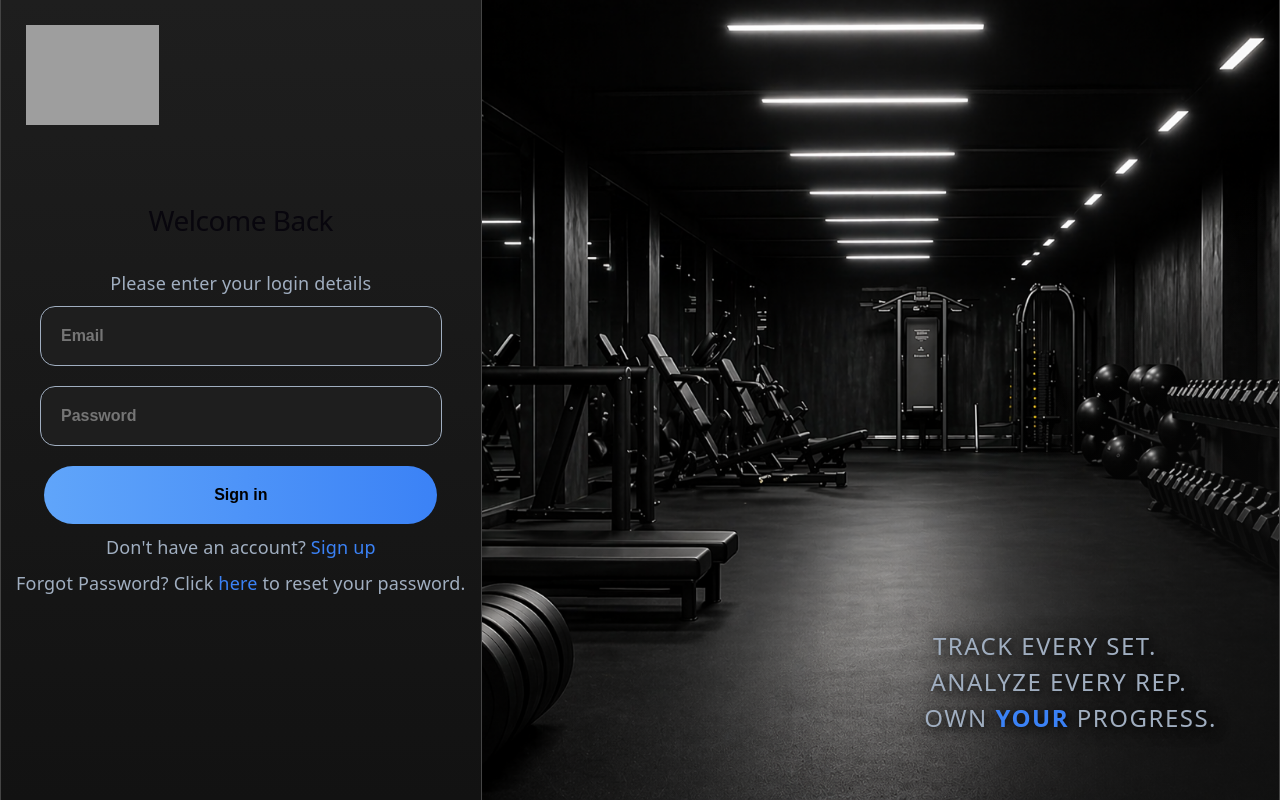
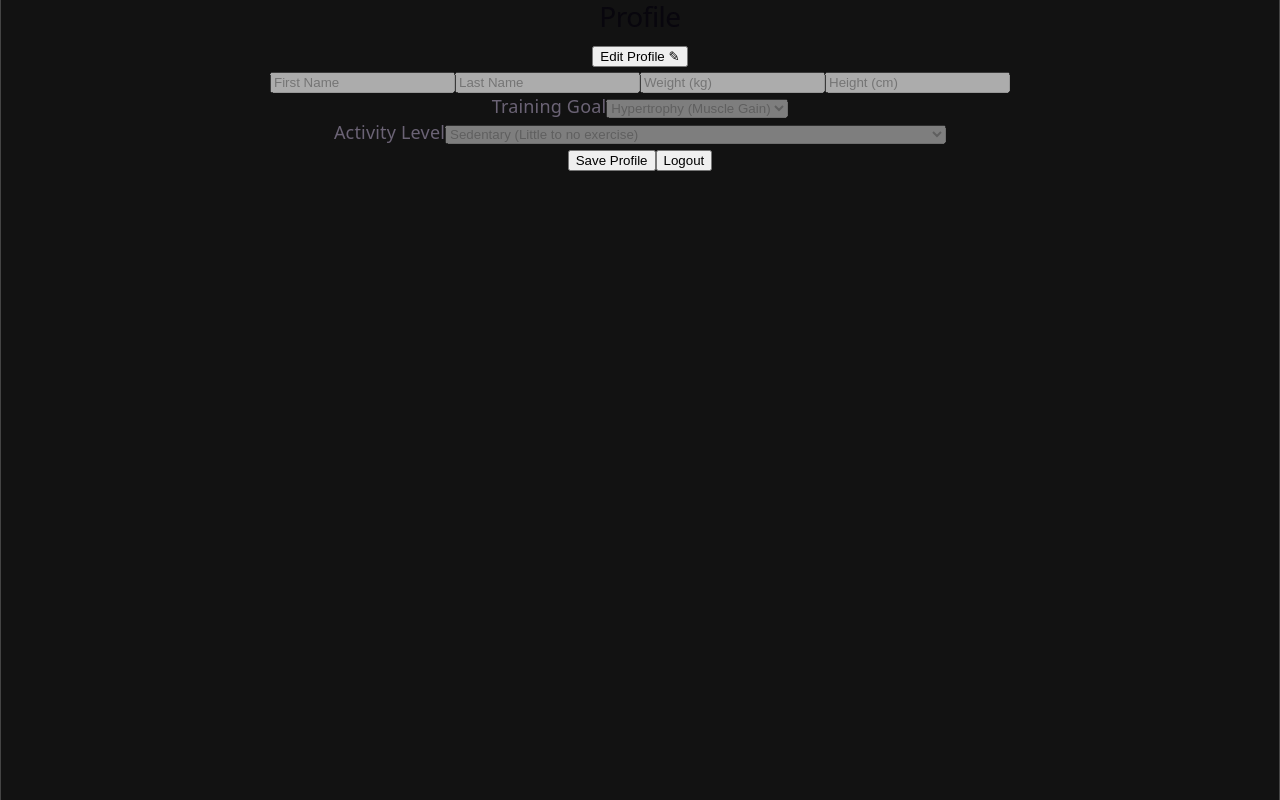
Before and after one commit to rstrauman/workout-tracker, a React (Vite) app: page /profile in a window 1280 px wide. Before the commit this address led to /. Built offline with nearby package versions, Linux system fonts and the light colour scheme; no server answers; grey boxes are pictures that could not be loaded.

Commit message:
finished profile creation and editing

```diff
--- a/src/App.jsx
+++ b/src/App.jsx
@@ -5,7 +5,7 @@ import { onAuthStateChanged } from "firebase/auth";
 
 import Login from "./pages/Login/Login";
 import Verification from "./pages/Verification/Verification";
-import Onboarding from "./pages/Onboarding/Onboarding";
+import Profile from "./pages/Profile/Profile";
 import Workout from "./pages/Workout/Workout";
 
 function App() {
@@ -30,7 +30,12 @@ function App() {
             } />
 
             <Route path="/verify" element={<Verification />} />
-            <Route path="/onboarding" element={<Onboarding />} />
+
+            <Route path="/onboarding" element={<Profile isOnboarding={true} />} />
+            <Route path="/profile" element={<Profile isOnboarding={false} />} />
+
+            {/* <Route path="/onboarding" element={<Onboarding />} /> */}
+
             <Route path="/workout" element={<Workout />} />
 
             <Route path="*" element={<Navigate to="/" />} />
--- a/src/pages/Profile/Profile.jsx
+++ b/src/pages/Profile/Profile.jsx
@@ -1,31 +1,60 @@
-import { useState } from "react";
+import { useState, useEffect } from "react";
+import { useNavigate } from "react-router-dom";
 import { auth, db } from "../../firebase/firebase";
-import { doc, setDoc } from "firebase/firestore";
+import { doc, setDoc, getDoc } from "firebase/firestore";
+import { signOut } from "firebase/auth";
+import styles from "./Profile.module.css";
 
-function Profile() {
-  const [name, setName] = useState("");
+function Profile({isOnboarding = false}) {
+    const [firstName, setFirstName] = useState("");
+    const [lastName, setLastName] = useState("");
     const [weight, setWeight] = useState("");
     const [height, setHeight] = useState("");
-  const [goal, setGoal] = useState("");
+    const [goal, setGoal] = useState("Hypertrophy");
+    const [activityLevel, setActivityLevel] = useState("Active");
+
+    const [isEditing, setIsEditing] = useState(isOnboarding);
+    const navigate = useNavigate();
+
+    useEffect(() => {
+        const fetchUserData = async () => {
+            if (!isOnboarding && auth.currentUser) {
+                const userDoc = await getDoc(doc(db, "users", auth.currentUser.uid));
+                if (userDoc.exists()) {
+                    const data = userDoc.data();
+                    setFirstName(data.firstName || "");
+                    setLastName(data.lastName || "");
+                    setWeight(data.weight || "");
+                    setHeight(data.height || "");
+                    setGoal(data.goal || "Hypertrophy");
+                    setActivityLevel(data.activityLevel || "Moderate");
+                }
+            }
+        };
+        fetchUserData();
+    }, [isOnboarding]);
 
     const handleSave = async () => {
         const user = auth.currentUser;
-
-    if (!user) {
-      alert("No user logged in");
-      return;
-    }
+        if (!user) return;
 
         try {
             await setDoc(doc(db, "users", user.uid), {
-        name,
-        weight,
-        height,
+                firstName,
+                lastName,
+                weight: Number(weight),
+                height: Number(height),
                 goal,
-        email: user.email
+                activityLevel,
+                isProfileComplete: true,
+                updatedAt: new Date()
                 }, { merge: true });
 
-      alert("Profile saved!");
+                if (isOnboarding) {
+                    navigate("/workout");
+                } else {
+                    setIsEditing(false);
+                }
             } catch (error) {
                 alert(error.message);
             }
@@ -41,18 +70,62 @@ function Profile() {
 
   return (
     <div>
-      <h2>Profile</h2>
+        <h2>{isOnboarding ? "CreateProfile" : "Profile"}</h2>
 
-      <input placeholder="Name" onChange={(e) => setName(e.target.value)} />
-      <input placeholder="Weight" onChange={(e) => setWeight(e.target.value)} />
-      <input placeholder="Height" onChange={(e) => setHeight(e.target.value)} />
-      <input placeholder="Goal" onChange={(e) => setGoal(e.target.value)} />
+        {!isOnboarding && !isEditing && (
+                <button onClick={() => setIsEditing(true)} className={styles.editIcon}>
+                    Edit Profile ✎
+                </button>
+        )}
 
-      <br /><br />
-
+        <div className={styles.form}>
+                <input
+                    placeholder="First Name"
+                    value={firstName}
+                    disabled={!isEditing}
+                    onChange={(e) => setFirstName(e.target.value)}
+                />
+                <input
+                    placeholder="Last Name"
+                    value={lastName}
+                    disabled={!isEditing}
+                    onChange={(e) => setLastName(e.target.value)}
+                />
+                <input
+                    placeholder="Weight (kg)"
+                    value={weight}
+                    disabled={!isEditing}
+                    onChange={(e) => setWeight(e.target.value)}
+                />
+                <input
+                    placeholder="Height (cm)"
+                    value={height}
+                    disabled={!isEditing}
+                    onChange={(e) => setHeight(e.target.value)}
+                />
+                <div className={styles.inputGroup}>
+                    <label>Training Goal</label>
+                    <select value={goal} disabled={!isEditing} onChange={(e) => setGoal(e.target.value)}>
+                        <option value="Hypertrophy">Hypertrophy (Muscle Gain)</option>
+                        <option value="Strength">Strength (Powerlifting)</option>
+                        <option value="Maintenance">Maintenance</option>
+                        <option value="Fat Loss">Fat Loss (Cutting)</option>
+                        <option value="Athletic Performance">Athletic Performance</option>
+                    </select>
+                </div>
+                <div className={styles.inputGroup}>
+                    <label>Activity Level</label>
+                    <select id="activityLevel" value={activityLevel} disabled={!isEditing} onChange={(e) => setActivityLevel(e.target.value)} className={styles.dropdown}>
+                        <option value="Sedentary">Sedentary (Little to no exercise)</option>
+                        <option value="Light">Light (Light exercise 1-3x per week or a Job where you spend time on your feet)</option>
+                        <option value="Moderate">Moderate (Moderate exercise 3-5x per week)</option>
+                        <option value="Vigorous">Very (Moderate-Vigorous exercise 6-7x per week, includes running or sports)</option>
+                        <option value="Extra">Extra (Vigorous training 2x per day, have a job that requires hard physical labour)</option>
+                    </select>
+                </div>
             <button onClick={handleSave}>Save Profile</button>
-
             <button onClick={handleLogout}>Logout</button>
+        </div>
     </div>
   );
 }
--- a/src/pages/Verification/Verification.jsx
+++ b/src/pages/Verification/Verification.jsx
@@ -16,7 +16,7 @@ function VerifyEmail() {
         await auth.currentUser.reload();
 
         if (auth.currentUser.emailVerified) {
-            navigate("/onboarding");
+            navigate("/profile");
         } else {
             alert("Email not verified yet. Please check your inbox!");
         }
@@ -41,13 +41,11 @@ function VerifyEmail() {
                 Please check your inbox (and spam folder) to continue.
             </p>
             <div className={styles.actionGroup}>
-                {/* Changed onCheckStatus to checkVerification */}
                 <button className={styles.mainBtn} onClick={checkVerification}>
                     I've Verified
                 </button>
                 <p className={styles.toggleText}>
                     Didn't get the email?
-                    {/* Changed onResend to resendEmail */}
                     <span onClick={resendEmail} style={{cursor: 'pointer', color: '#3b82f6'}}> Resend Link</span>
                 </p>
             </div>
```
Also changed, not shown: src/pages/Profile/Profile.module.css (added). Lines whose indentation alone changed are shown as unchanged.
